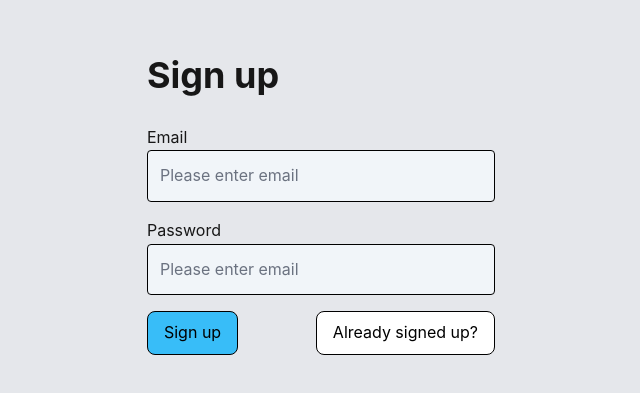
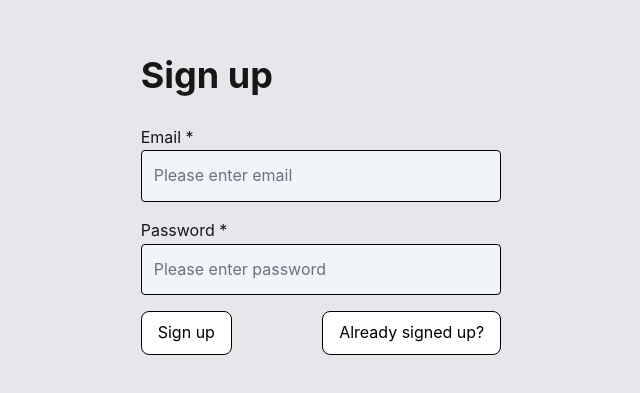
Before and after one commit to tony2tones/tony-gk-assessment, a Next.js app: page /sign-up in a window 1280 px wide. Shown: the part 199-592 px from the top of the page, without its empty margins (319-959 px from the left). Built offline with nearby package versions, Linux system fonts and the light colour scheme; no server answers.

Commit message:
added dev notes and cleaned up sign in page

```diff
--- a/app/sign-up/page.tsx
+++ b/app/sign-up/page.tsx
@@ -1,38 +1,33 @@
 'use client'
 
-import {FormEvent, useState} from 'react';
+import { FormEvent, useState } from 'react';
 import { useRouter } from 'next/navigation';
-import {register} from '../utils/firebaseConfig';
-
-type FirebaseError = {
-  code: number;
-  message: string;
-  errors?: {
-    message: string;
-    domain: string;
-    reason: string;
-  }[];
-};
+import { register } from '../utils/firebaseConfig';
+import { InputField } from '../components/input-field';
+import { FirebaseError } from '../types/firebase';
+import toast from 'react-hot-toast';
 
 const SignUp = () => {
   const router = useRouter();
   const [email, setEmail] = useState('');
   const [password, setPassword] = useState('');
   const [errorMessage, setErrorMessage] = useState('');
-const onSubmit = async (e:FormEvent) => {
+  const onSubmit = async (e: FormEvent) => {
     e.preventDefault();
     console.log('register');
     try {
       await register(email, password);
-    router.push('/');
+      router.push('/dashboard');
+      toast.success('You have successfully logged in');
     } catch (err) {
       const firebaseErrors = err as FirebaseError
       console.log(firebaseErrors.message)
       setErrorMessage(firebaseErrors.message)
+      toast.error(firebaseErrors.message);
     }
   }
 
-const navToSignIn =() => {
+  const navToSignIn = () => {
     router.push('/sign-in')
   }
 
@@ -41,32 +36,28 @@ const navToSignIn =() => {
       <div className='flex flex-col gap-1 border '>
         <h1>Sign up</h1>
         <form onSubmit={onSubmit}>
-        <div>
-          <label>Email</label>
-          <input
+          <InputField
+            name='email'
             type='email'
+            label='Email'
             placeholder='Please enter email'
+            onChange={setEmail}
+            required={true}
             value={email}
-            required
-            onChange={(e) => setEmail(e.target.value)}
-            className='w-full p-3 mb-4 bg-slate-100 rounded outline-none text-slate-950 placeholder-gray-500'
           />
-        </div>
-        <div>
-          <label>Password</label>
-          <input
+          <InputField
+            name='password'
             type='password'
-            placeholder='Please enter email'
+            label='Password'
+            placeholder='Please enter password'
+            onChange={setPassword}
+            required={true}
             value={password}
-            required
-            onChange={(e) => setPassword(e.target.value)}
-            className='w-full p-3 mb-4 bg-slate-100 rounded outline-none text-slate-950 placeholder-gray-500'
           />
           {errorMessage && <p className='text-red-700 font-semibold'>{errorMessage}</p>}
           <div className='flex justify-between'>
-        <button type='submit' className='bg-sky-400'>Sign up</button>
+            <button type='submit' >Sign up</button>
             <button type='button' onClick={navToSignIn}>Already signed up?</button>
-        </div>
           </div>
         </form>
       </div>
```
Also changed, not shown: 1 other file (tests, documents, lock files or other folders). Lines whose indentation alone changed are shown as unchanged.
